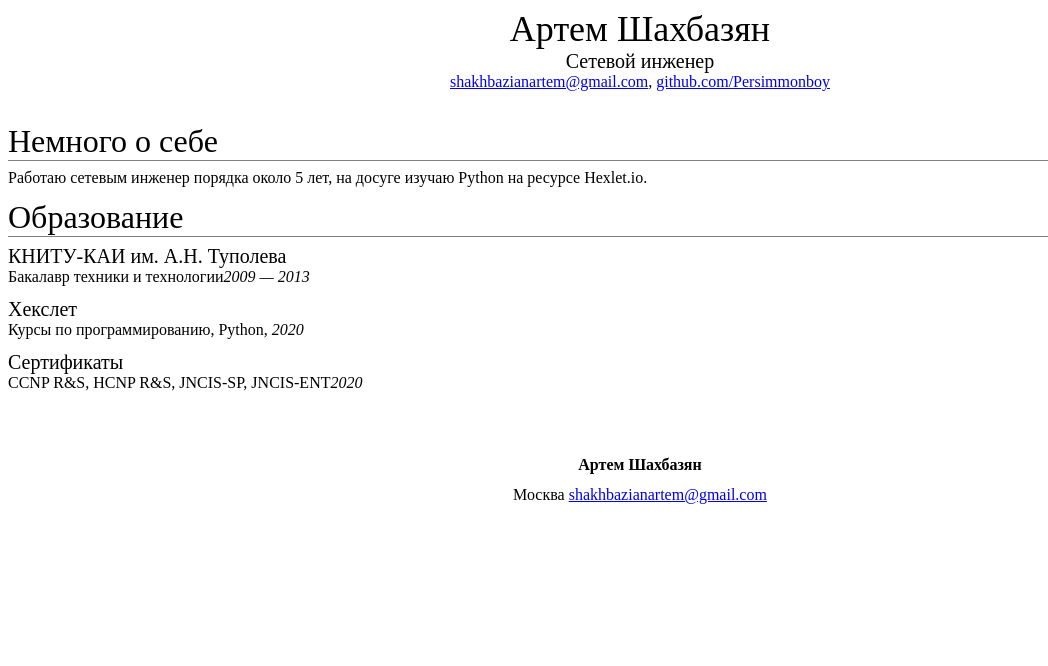
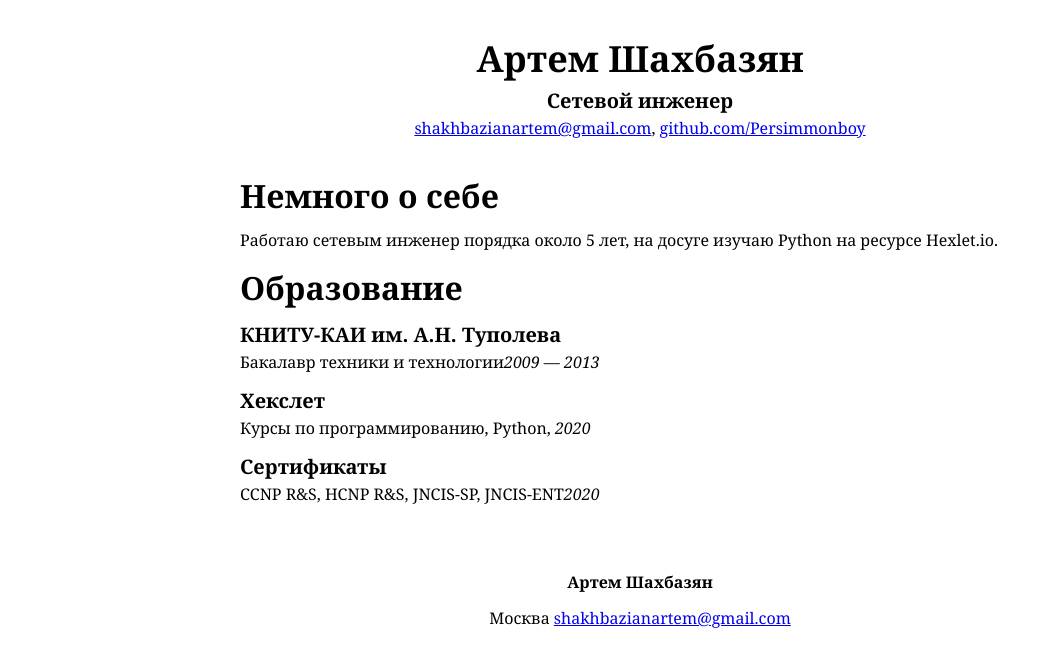
Before and after one commit to Persimmonboy/persimmonboy.github.io, a plain HTML site: page index.html in a window 1280 px wide. Shown: the whole page, without its empty margins (0-1048 px from the left). Drawn offline with Linux system fonts and the light colour scheme.

Commit message:
Update style.css

```diff
--- a/style.css
+++ b/style.css
@@ -1,47 +1,37 @@
-/* BEGIN */
-p {
-  margin-top: 0;
-  margin-bottom: 12px;
+body {
+  font-family: Georgia;
+  font-size: 16px;
+  margin: 0 auto;   /* center content */
+  max-width: 800px; /* limit width */
+  line-height: 1.5;
+  padding-top: 32px;
+  padding-bottom: 32px;
 }
-
-ul {
-  margin-top: 0;
+/* BEGIN (write your solution here) */
+P {
+  margin: 0 0 12px;
 }
-
 h1, h2, h3 {
-  font-weight: 400;
-  margin: 0;
+    font-weigh: 400;
+    margin: 0 0 0;
 }
-
 h1 {
-  font-size: 36px;
+    font-size: 36px;
 }
-
 h2 {
-  font-size: 32px;
-  border-bottom: 1px grey solid;
-  margin-bottom: 8px;
+    font-size: 32px;
+    margin: 0 0 8px;
+    border-bottom: 1px #808080;
 }
-
 h3 {
-  font-size: 20px;
+    font-size: 20px;
 }
-
 #header {
-  margin-bottom: 32px;
-  text-align: center;
+    margin: 0 0 32px;
+    text-align: center;
 }
-
-.main_section {
-  margin-bottom: 24px;
-}
-
-.main_section_item {
-  margin-bottom: 16px;
-}
-
 #footer {
-  margin-top: 64px;
-  text-align: center;
+    margin: 64px 0;
+    text-align: center;
 }
 /* END */
```
